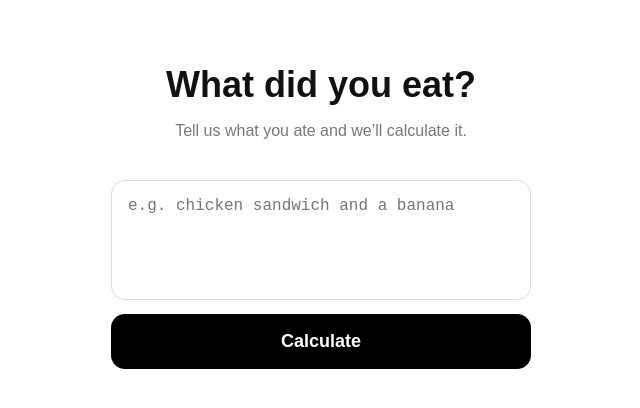
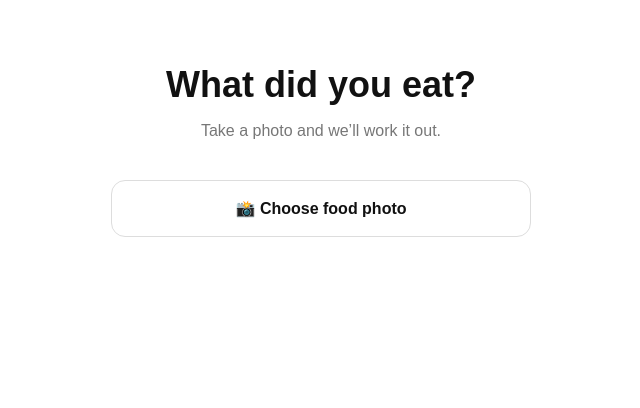
Before and after one commit to conn448/connaiai, a Next.js app: page / in a window 1280 px wide. Both pictures are taken after a click on the button "Start". Shown: the top 408 px of the page, without its empty margins (319-959 px from the left). Built offline with nearby package versions, Linux system fonts and the light colour scheme.

Commit message:
Update page.jsx

```diff
--- a/app/page.jsx
+++ b/app/page.jsx
@@ -10,12 +10,13 @@ export default function Home() {
   const [goalWeight, setGoalWeight] = useState(70);
   const [height, setHeight] = useState(180);
 
-  const [food, setFood] = useState("");
+  const [image, setImage] = useState(null);
+  const [preview, setPreview] = useState(null);
   const [result, setResult] = useState(null);
   const [loading, setLoading] = useState(false);
 
   // -------------------------
-  // SETUP SCREEN
+  // SETUP
   // -------------------------
 
   if (!started) {
@@ -23,9 +24,7 @@ export default function Home() {
       <main style={styles.page}>
         <div style={styles.container}>
 
-          <h1 style={styles.title}>
-            Let’s get started
-          </h1>
+          <h1 style={styles.title}>Let’s get started</h1>
 
           <p style={styles.subtitle}>
             Set your goal. We’ll do the rest.
@@ -44,8 +43,10 @@ export default function Home() {
                 onClick={() => setGoal(value)}
                 style={{
                   ...styles.goalButton,
-                  background: goal === value ? "#000" : "#fff",
-                  color: goal === value ? "#fff" : "#000",
+                  background:
+                    goal === value ? "#000" : "#fff",
+                  color:
+                    goal === value ? "#fff" : "#000",
                 }}
               >
                 {label}
@@ -93,108 +94,146 @@ export default function Home() {
   }
 
   // -------------------------
-  // SCANNER SCREEN
+  // SCANNER
   // -------------------------
 
+  function handleImage(event) {
+    const file = event.target.files?.[0];
+
+    if (!file) return;
+
+    setImage(file);
+    setPreview(URL.createObjectURL(file));
+    setResult(null);
+  }
+
   async function analyseFood() {
-    if (!food.trim()) return;
+    if (!image) return;
 
     setLoading(true);
     setResult(null);
 
     try {
+      const formData = new FormData();
+
+      formData.append("image", image);
+
       const response = await fetch("/api", {
         method: "POST",
-        headers: {
-          "Content-Type": "application/json",
-        },
-        body: JSON.stringify({
-          food,
-          goal,
-          weight,
-          goalWeight,
-          height,
-        }),
+        body: formData,
       });
 
       const data = await response.json();
 
+      if (!response.ok) {
+        throw new Error(data.error || "Analysis failed");
+      }
+
       setResult(data);
+
     } catch (error) {
       console.error(error);
+
       setResult({
-        error: "Something went wrong. Try again.",
+        error: "Couldn't analyse that photo. Try again.",
       });
+
+    } finally {
+      setLoading(false);
     }
-
-    setLoading(false);
   }
 
   return (
     <main style={styles.page}>
       <div style={styles.container}>
 
-        <h1 style={styles.title}>
-          What did you eat?
-        </h1>
+        <h1 style={styles.title}>What did you eat?</h1>
 
         <p style={styles.subtitle}>
-          Tell us what you ate and we’ll calculate it.
+          Take a photo and we’ll work it out.
         </p>
 
-        <textarea
-          value={food}
-          onChange={(e) => setFood(e.target.value)}
-          placeholder="e.g. chicken sandwich and a banana"
-          style={styles.textarea}
-        />
+        <label style={styles.uploadButton}>
+          📸 Choose food photo
+          <input
+            type="file"
+            accept="image/*"
+            capture="environment"
+            onChange={handleImage}
+            style={{ display: "none" }}
+          />
+        </label>
 
-        <button
-          onClick={analyseFood}
-          disabled={loading}
-          style={styles.startButton}
-        >
-          {loading ? "Calculating..." : "Calculate"}
-        </button>
+        {preview && (
+          <img
+            src={preview}
+            alt="Food"
+            style={styles.preview}
+          />
+        )}
 
-        {result && (
+        {image && !loading && (
+          <button
+            onClick={analyseFood}
+            style={styles.startButton}
+          >
+            Calculate
+          </button>
+        )}
+
+        {loading && (
+          <p style={styles.loading}>
+            Analysing your food...
+          </p>
+        )}
+
+        {result && !result.error && (
           <div style={styles.result}>
-            {result.error ? (
-              <p>{result.error}</p>
-            ) : (
-              <>
-                <h2>Nutrition</h2>
 
-                <p>
-                  Calories:{" "}
-                  <strong>
-                    {result.calories ?? "—"}
-                  </strong>
-                </p>
+            <h2>{result.meal_name}</h2>
 
-                <p>
-                  Protein:{" "}
-                  <strong>
-                    {result.protein ?? "—"}g
-                  </strong>
-                </p>
+            <div style={styles.bigNumber}>
+              {result.calories} kcal
+            </div>
 
-                <p>
-                  Carbs:{" "}
-                  <strong>
-                    {result.carbs ?? "—"}g
-                  </strong>
-                </p>
+            <div style={styles.macros}>
 
-                <p>
-                  Fat:{" "}
-                  <strong>
-                    {result.fat ?? "—"}g
-                  </strong>
-                </p>
-              </>
-            )}
+              <div>
+                <strong>{result.protein_g}g</strong>
+                <span>Protein</span>
+              </div>
+
+              <div>
+                <strong>{result.carbs_g}g</strong>
+                <span>Carbs</span>
+              </div>
+
+              <div>
+                <strong>{result.fat_g}g</strong>
+                <span>Fat</span>
+              </div>
+
+            </div>
+
+            <h3>Food</h3>
+
+            {result.items?.map((item, index) => (
+              <div
+                key={index}
+                style={styles.item}
+              >
+                <span>{item.name}</span>
+                <strong>{item.calories} kcal</strong>
+              </div>
+            ))}
+
           </div>
+        )}
+
+        {result?.error && (
+          <p style={styles.error}>
+            {result.error}
+          </p>
         )}
 
       </div>
@@ -247,6 +286,7 @@ function Slider({
 // -------------------------
 
 const styles = {
+
   page: {
     minHeight: "100vh",
     background: "#fff",
@@ -305,7 +345,7 @@ const styles = {
   startButton: {
     width: "100%",
     padding: "17px",
-    marginTop: "10px",
+    marginTop: "16px",
     borderRadius: "14px",
     border: "none",
     background: "#000",
@@ -315,21 +355,60 @@ const styles = {
     cursor: "pointer",
   },
 
-  textarea: {
-    width: "100%",
-    minHeight: "120px",
-    padding: "16px",
+  uploadButton: {
+    display: "block",
+    textAlign: "center",
+    padding: "18px",
     borderRadius: "14px",
     border: "1px solid #ddd",
-    fontSize: "16px",
-    boxSizing: "border-box",
-    resize: "none",
+    fontWeight: "700",
+    cursor: "pointer",
+  },
+
+  preview: {
+    width: "100%",
+    marginTop: "20px",
+    borderRadius: "16px",
+    maxHeight: "400px",
+    objectFit: "cover",
+  },
+
+  loading: {
+    textAlign: "center",
+    marginTop: "24px",
   },
 
   result: {
-    marginTop: "25px",
-    padding: "20px",
-    borderRadius: "16px",
+    marginTop: "28px",
+    padding: "22px",
+    borderRadius: "18px",
     background: "#f5f5f5",
   },
+
+  bigNumber: {
+    fontSize: "32px",
+    fontWeight: "800",
+    margin: "15px 0 25px",
+  },
+
+  macros: {
+    display: "grid",
+    gridTemplateColumns: "repeat(3, 1fr)",
+    textAlign: "center",
+    marginBottom: "25px",
+  },
+
+  item: {
+    display: "flex",
+    justifyContent: "space-between",
+    padding: "10px 0",
+    borderBottom: "1px solid #ddd",
+  },
+
+  error: {
+    marginTop: "20px",
+    color: "red",
+    textAlign: "center",
+  },
+
 };
```
